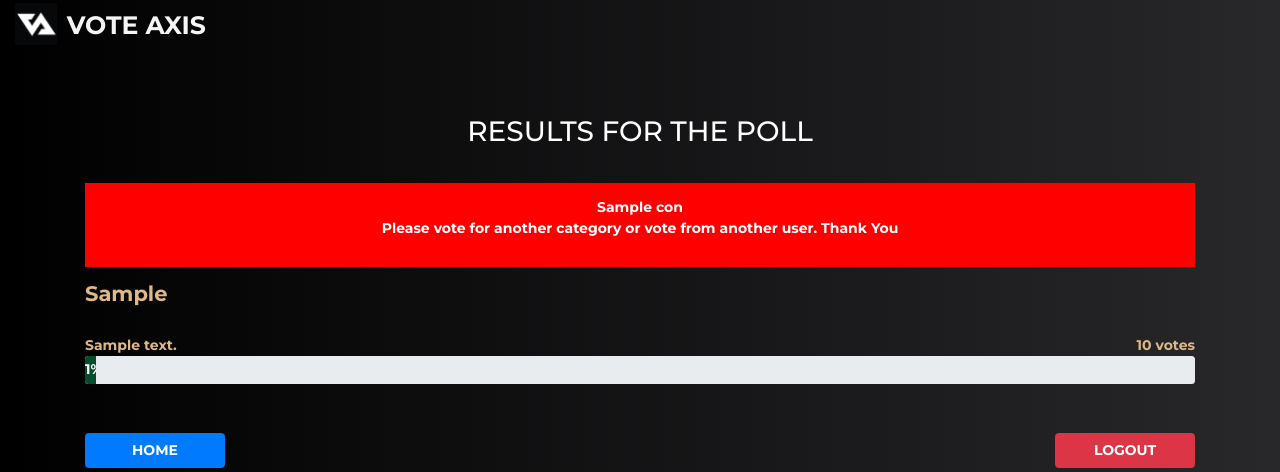
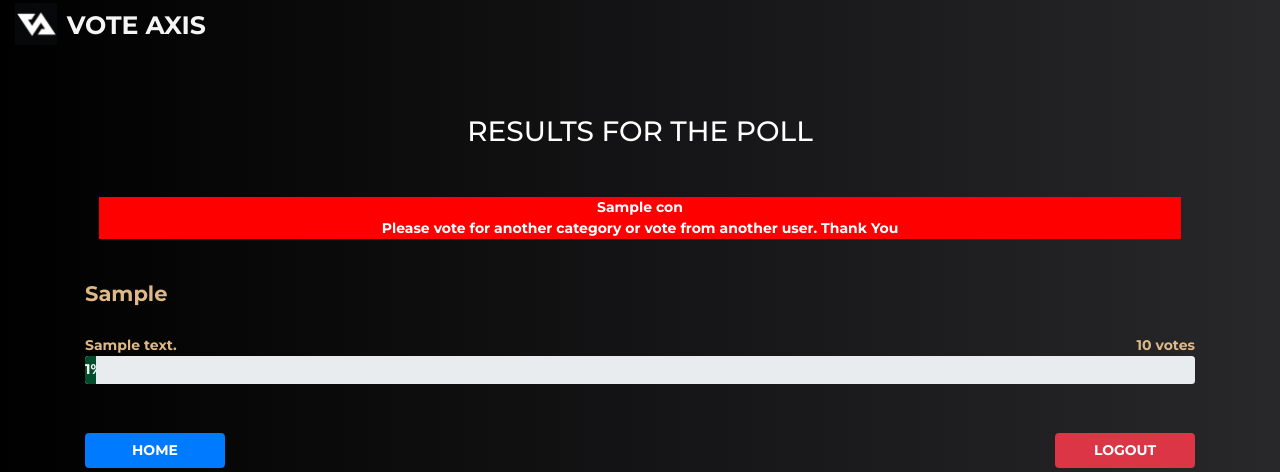
Before and after one commit to akxay98/mysite1, a Django app: template templates/votingApp/result.html in a window 1280 px wide. Shown: the top 472 px of the page. Run offline with Django 3.2, Linux system fonts and the light colour scheme; the template is opened without the code that fills it: most values are stand-ins (such as "Sample title", 1, 10 or a date in 2020).

Commit message:
final commit6

```diff
--- a/static/add.css
+++ b/static/add.css
@@ -316,8 +316,12 @@ body
     position: relative;
     top: 2rem;
     color: white;
-    background-color: red;
     padding: 1rem;
     font-size: 1rem;
     font-weight: bold;
 }
+.result .messagein
+{
+    background-color: red;
+    color: white;
+}
--- a/templates/votingApp/result.html
+++ b/templates/votingApp/result.html
@@ -10,8 +10,10 @@
 
     <div class="message">
         {% if con %}
+        <div class="messagein">
             {{con}}
             <p>Please vote for another category or vote from another user. Thank You</p>
+        </div>
         {% endif %}
     </div>
 
```
